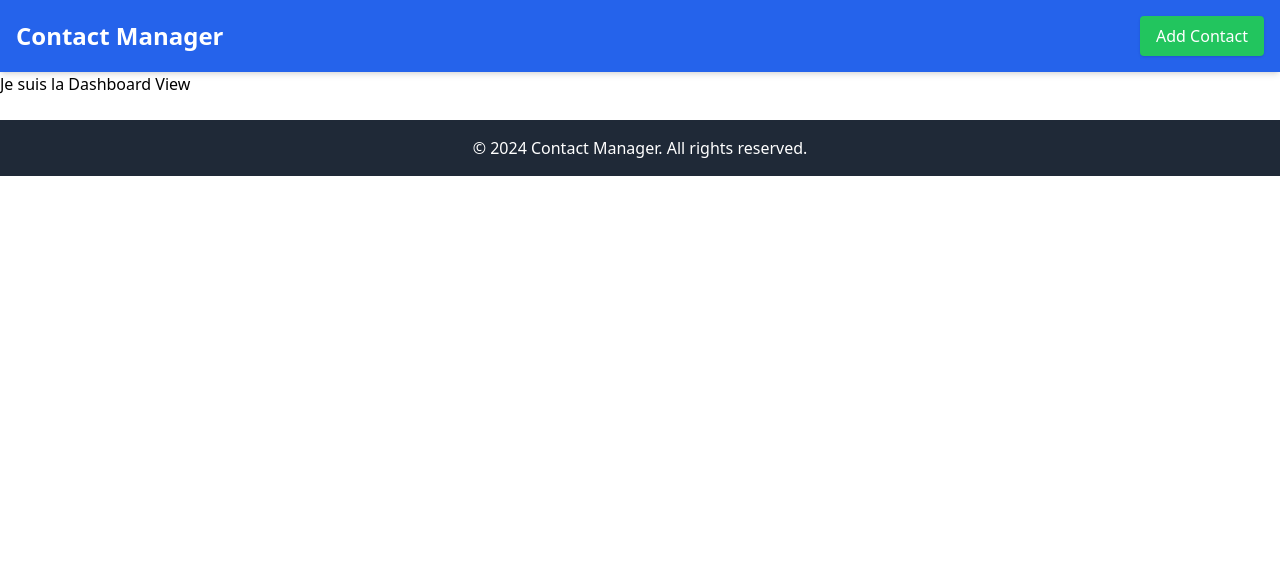
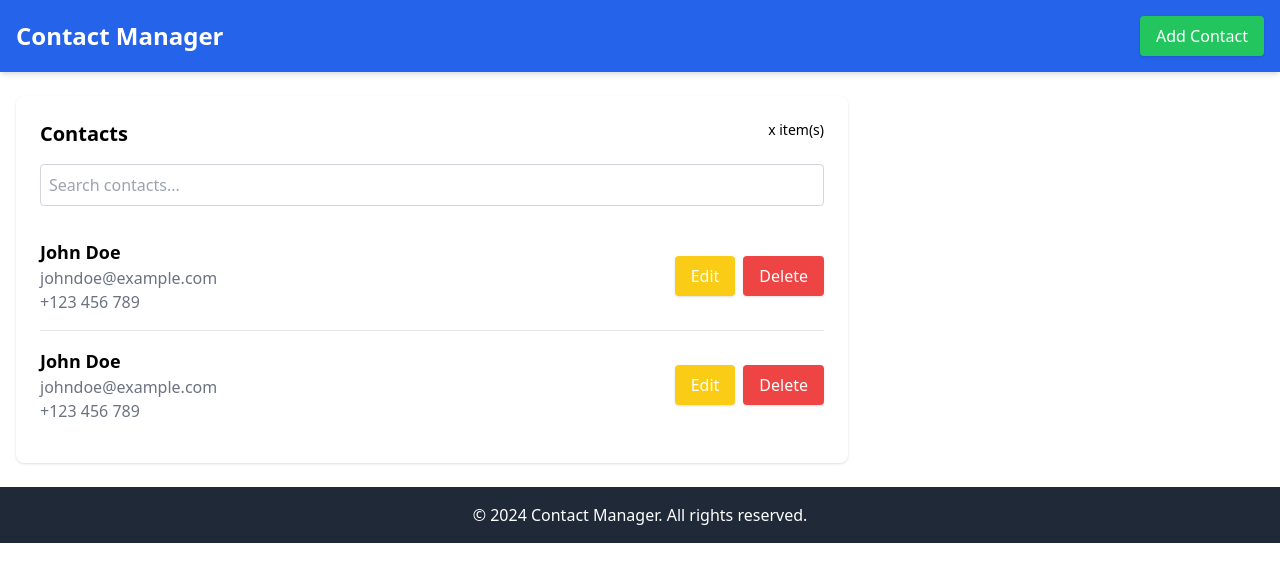
Before and after one commit to sctiffany/examen_framework_client, a Vue app in the folder contact_app_tiffany/: page / in a window 1280 px wide. Shown: the top 582 px of the page. Built offline with nearby package versions, Linux system fonts and the light colour scheme.

Commit message:
Découpe en components du DashboardView
ContactsList, ContactsListHeader, SearchContactsInput

```diff
--- /dev/null
+++ b/contact_app_tiffany/src/components/ContactsList.vue
@@ -0,0 +1,48 @@
+<script setup>
+
+</script>
+
+<template>
+              <ul id="contacts-list" class="divide-y divide-gray-200">
+            <!-- Example Contact Item -->
+            <li class="md:flex items-center justify-between py-4">
+              <div class="pb-4 md:pb-0">
+                <h3 class="text-lg font-semibold">John Doe</h3>
+                <p class="text-gray-500">johndoe@example.com</p>
+                <p class="text-gray-500">+123 456 789</p>
+              </div>
+              <div class="flex gap-2">
+                <button
+                  class="bg-yellow-400 text-white px-4 py-2 rounded shadow hover:bg-yellow-500"
+                >
+                  Edit
+                </button>
+                <button
+                  class="bg-red-500 text-white px-4 py-2 rounded shadow hover:bg-red-600"
+                >
+                  Delete
+                </button>
+              </div>
+            </li>
+            <!-- Add more contacts here -->
+            <li class="md:flex items-center justify-between py-4">
+              <div class="pb-4 md:pb-0">
+                <h3 class="text-lg font-semibold">John Doe</h3>
+                <p class="text-gray-500">johndoe@example.com</p>
+                <p class="text-gray-500">+123 456 789</p>
+              </div>
+              <div class="flex gap-2">
+                <button
+                  class="bg-yellow-400 text-white px-4 py-2 rounded shadow hover:bg-yellow-500"
+                >
+                  Edit
+                </button>
+                <button
+                  class="bg-red-500 text-white px-4 py-2 rounded shadow hover:bg-red-600"
+                >
+                  Delete
+                </button>
+              </div>
+            </li>
+          </ul>
+</template>
--- /dev/null
+++ b/contact_app_tiffany/src/components/ContactsListHeader.vue
@@ -0,0 +1,10 @@
+<script setup>
+
+</script>
+
+<template>
+    <h2 class="text-xl mb-4 flex justify-between">
+    <span class="font-semibold">Contacts</span>
+    <span class="text-sm">x item(s)</span>
+    </h2>
+</template>
--- /dev/null
+++ b/contact_app_tiffany/src/components/SearchContactsInput.vue
@@ -0,0 +1,13 @@
+<script setup>
+
+</script>
+
+<template>
+    <div class="flex items-center mb-4">
+        <input
+            type="text"
+            placeholder="Search contacts..."
+            class="w-full p-2 rounded border border-gray-300 focus:outline-none focus:ring-2 focus:ring-blue-500"
+        />
+    </div>
+</template>
--- a/contact_app_tiffany/src/views/DashboardView.vue
+++ b/contact_app_tiffany/src/views/DashboardView.vue
@@ -1,6 +1,19 @@
 <script setup>
+import ContactsList from '@/components/ContactsList.vue';
+import ContactsListHeader from '@/components/ContactsListHeader.vue';
+import SearchContactsInput from '@/components/SearchContactsInput.vue';
+
 </script>
 
 <template>
-<h2>Je suis la Dashboard View</h2>
+<main class="container mx-auto px-4 mt-6 flex-grow">
+    <div class="flex flex-col lg:flex-row gap-6">
+        <!-- Contact List Section -->
+        <section class="w-full lg:w-2/3 bg-white rounded-lg shadow p-6">
+            <ContactsListHeader />
+            <SearchContactsInput />
+            <ContactsList />
+        </section>
+    </div>
+</main>
 </template>
```
Also changed, not shown: contact_app_tiffany/src/main.js (+15 -8 lines), contact_app_tiffany/src/stores/contacts.js (added, +11 -0 lines), contact_app_tiffany/src/stores/counter.js (deleted, +0 -12 lines).
